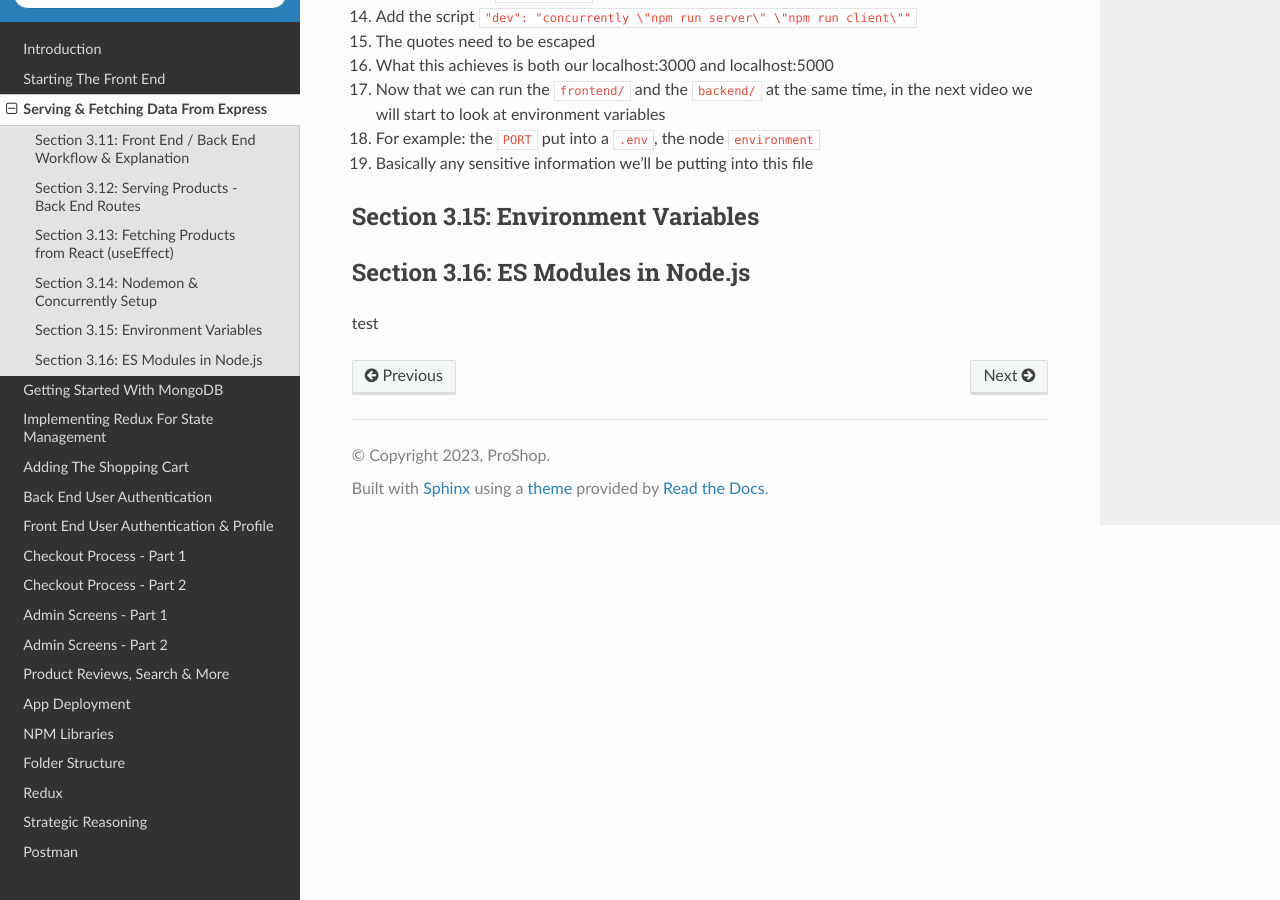
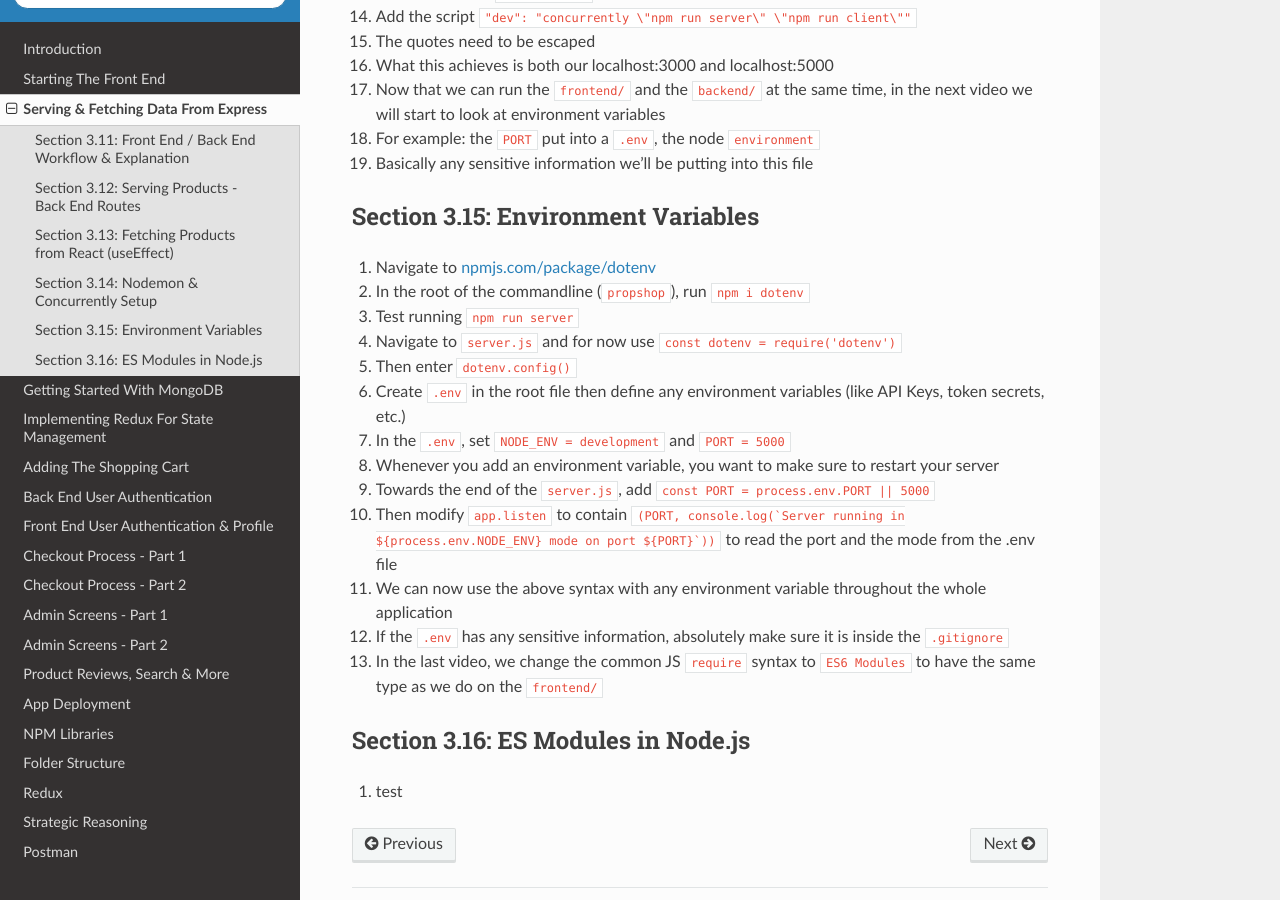
Before and after one commit to Pythonidaer/proshopapp, a Sphinx documentation site: the page built from docs/source/serving-and-fetching-data-from-express.rst, in a window 1280 px wide and 900 px high, scrolled down 4483 px. Built offline with Sphinx 7.4.7 and the Read the Docs theme 2.0.0, drawn with Linux system fonts in a browser that asks for light colours.

Commit message:
section 3.15

```diff
--- a/docs/source/serving-and-fetching-data-from-express.rst
+++ b/docs/source/serving-and-fetching-data-from-express.rst
@@ -165,6 +165,20 @@ Section 3.14: Nodemon & Concurrently Setup
 Section 3.15: Environment Variables
 ------------
 
+1. Navigate to `npmjs.com/package/dotenv <npmjs.com/package/dotenv/>`_
+2. In the root of the commandline (``propshop``), run ``npm i dotenv``
+3. Test running ``npm run server``
+4. Navigate to ``server.js`` and for now use ``const dotenv = require('dotenv')``
+5. Then enter ``dotenv.config()``
+6. Create ``.env`` in the root file then define any environment variables (like API Keys, token secrets, etc.)
+7. In the ``.env``, set ``NODE_ENV = development`` and ``PORT = 5000``
+8. Whenever you add an environment variable, you want to make sure to restart your server
+9. Towards the end of the ``server.js``, add ``const PORT = process.env.PORT || 5000``
+10. Then modify ``app.listen`` to contain ``(PORT, console.log(`Server running in ${process.env.NODE_ENV} mode on port ${PORT}`))`` to read the port and the mode from the .env file
+11. We can now use the above syntax with any environment variable throughout the whole application
+12. If the ``.env`` has any sensitive information, absolutely make sure it is inside the ``.gitignore``
+13. In the last video, we change the common JS ``require`` syntax to ``ES6 Modules`` to have the same type as we do on the ``frontend/``
+
 Section 3.16: ES Modules in Node.js
 ----------------
-test
+1. test
```
